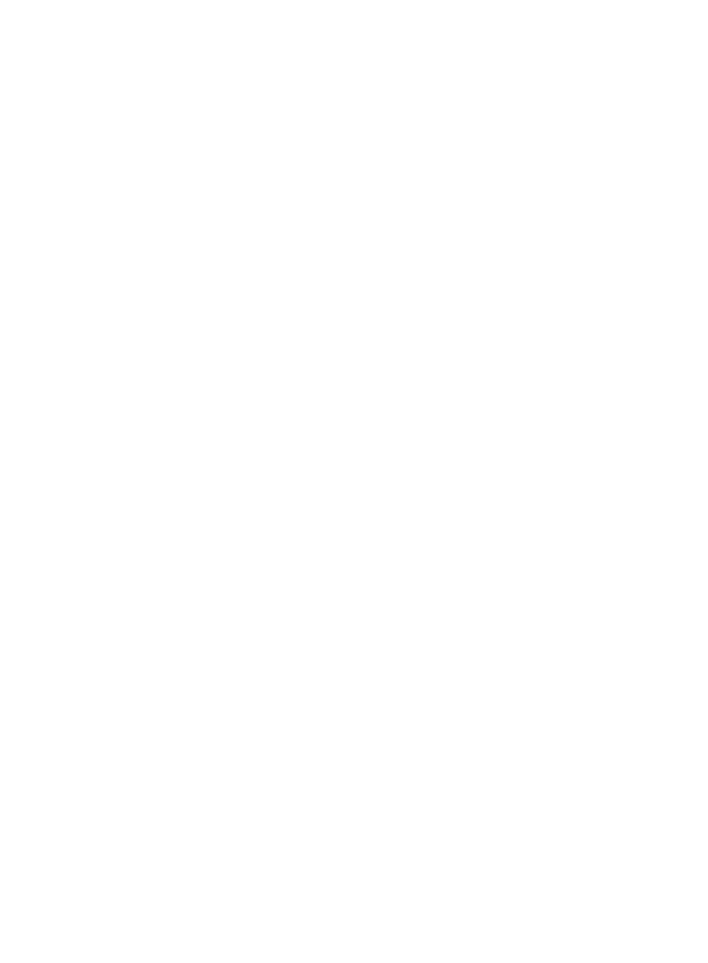
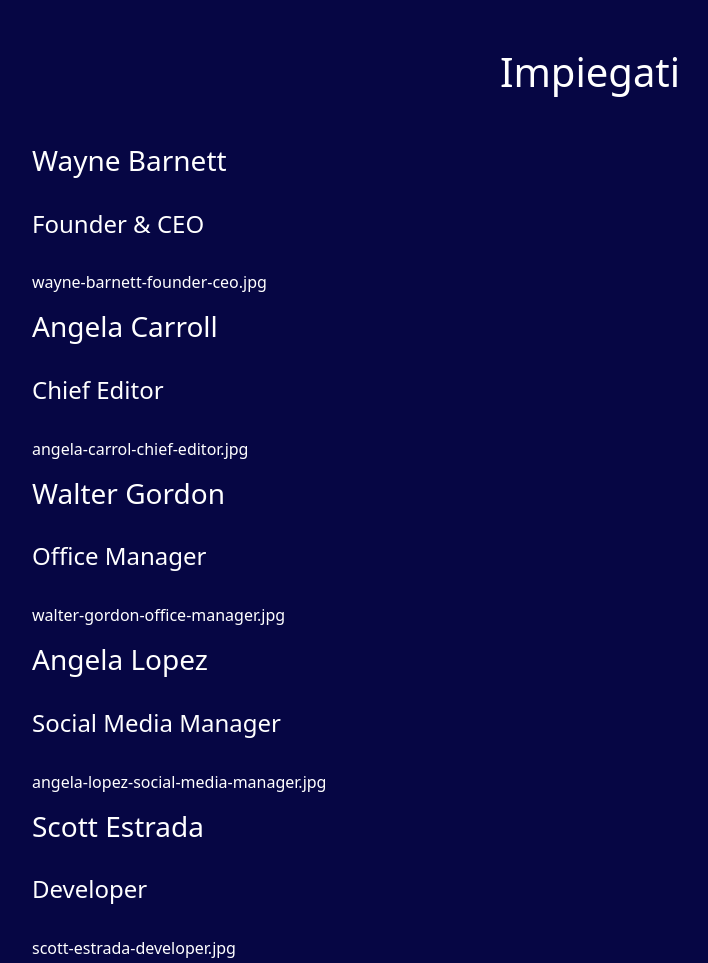
Before and after one commit to DarioLoForti/js-our-team, a plain HTML site: page index.html in a window 1280 px wide. Shown: the top 963 px of the page, without its empty margins (50-758 px from the left). Before the commit the page ends 800 px from the top, so only its background shows below. Drawn offline with nearby package versions, Linux system fonts and the light colour scheme.

Commit message:
stampo si in console che video membi team

```diff
--- a/css/style.css
+++ b/css/style.css
@@ -0,0 +1,9 @@
+*{
+    margin: 0;
+    padding:0;
+    box-sizing: border-box;
+}
+
+body{
+    background-color: rgb(6, 6, 68);
+}
--- a/index.html
+++ b/index.html
@@ -3,10 +3,23 @@
 <head>
     <meta charset="UTF-8">
     <meta name="viewport" content="width=device-width, initial-scale=1.0">
+    <link href="https://cdn.jsdelivr.net/npm/bootstrap@5.3.2/dist/css/bootstrap.min.css" rel="stylesheet">
     <link rel="stylesheet" href="./css/style.css">
     <title>Document</title>
 </head>
 <body>
+    <div class="container">
+        <div class="row ">
+            <div class="col-12">
+                <div class="content text-center my-5">
+                    <h1 class="text-white">Impiegati</h1>
+                </div>
+            </div>
+            <div id="content-card" class="col-12 content-card">
+            </div>
+        </div>
+    </div>
+
     <script src="./js/script.js" type="text/javascript"></script>
 </body>
 </html>
--- a/js/script.js
+++ b/js/script.js
@@ -1,3 +1,5 @@
+// MILESTON 0
+
 //  definisco array di oggetti
 
 let employees = [
@@ -36,4 +38,39 @@ let employees = [
         role : "Graphic Designer",
         image : "barbara-ramos-graphic-designer.jpg"
     },
-]
+];
+console.log(employees);
+
+// MILESTON 1
+let impiegati = [];
+// stampo innconsole tramite cilco for in informazioni di ogni impiegato
+for(let key in employees){
+    console.log(employees[key]);
+}
+
+// MILESTON 2
+
+// stampo su DOM informazioni impiegati tramite stringhe;
+
+let contendCard = document.getElementById("content-card");
+
+for(i=0; i<=employees.length; i++){
+
+    let div = document.createElement("content-card");
+    div.classList.add("col-4");
+    div.classList.add("my-5");
+    div.classList.add("text-white");
+
+    contendCard.appendChild(div);
+
+    let card = document.createElement("div");
+    card.classList.add("div");
+    div.appendChild(card);
+
+    let nome = `<h3>${employees[i].name}</h3>`;
+    let role = `<h4>${employees[i].role}</h4>`;
+    let image = `<p>${employees[i].image}</p>`;
+
+    card.innerHTML = nome + "<br>" + role + "<br>" + image;
+    console.log(card);
+}
```
